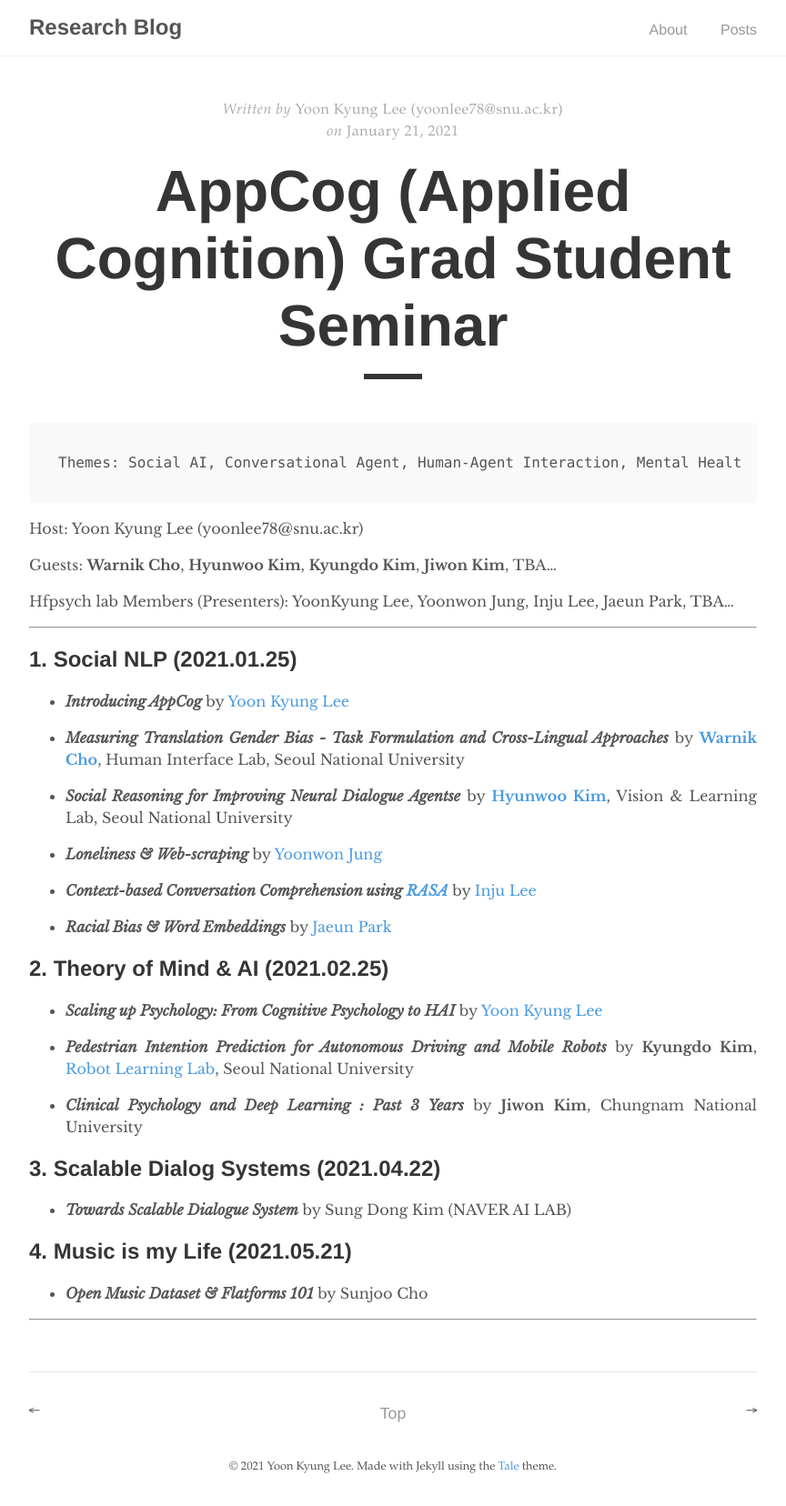
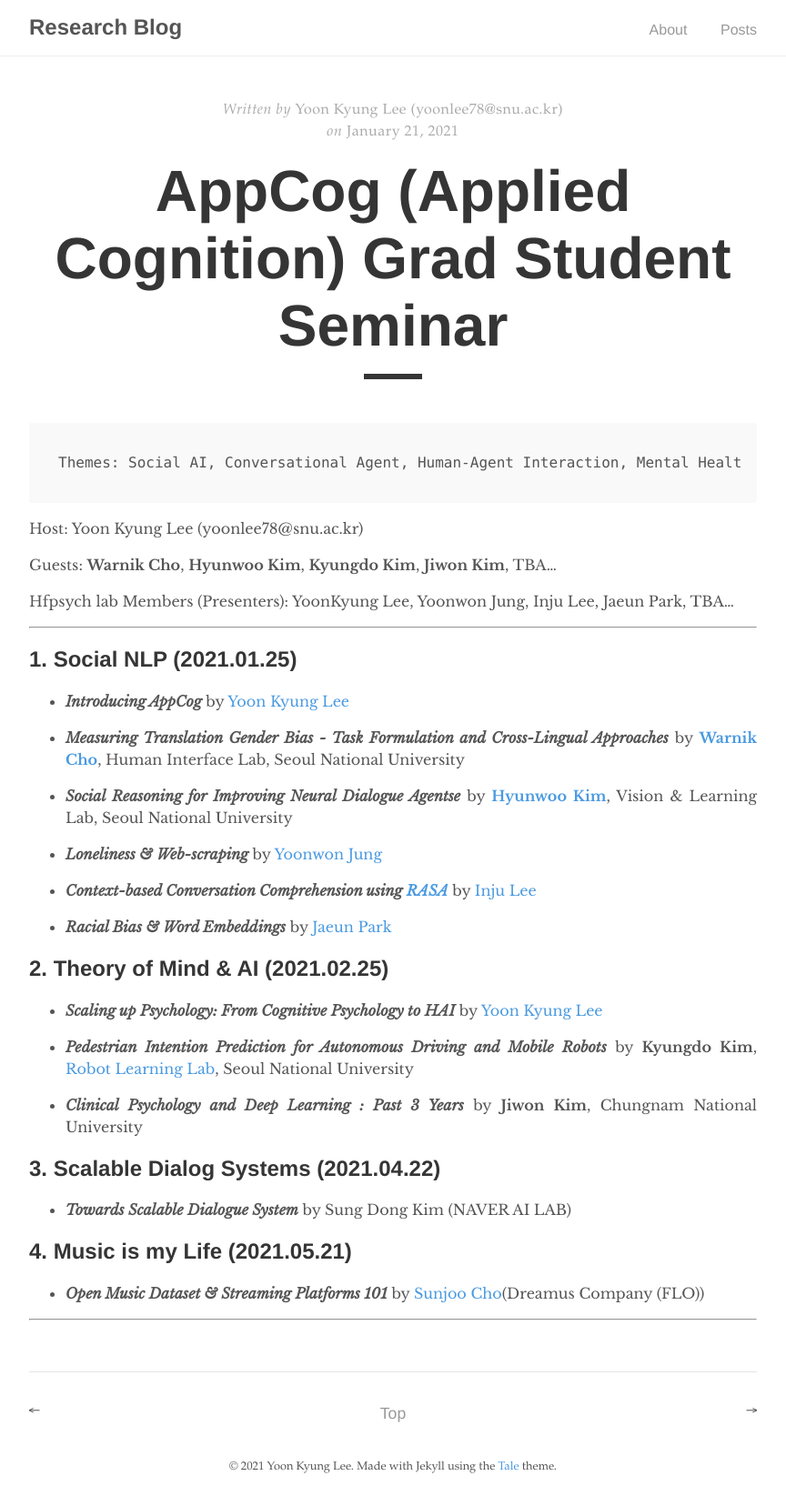
Before and after one commit to humanfactorspsych/blog, a Jekyll site: the page built from _posts/2021-01-21-appcog.md, in a window 1280 px wide. Shown: the whole page at 91% size, without its empty margins (208-1072 px from the left). Built offline with Jekyll 4.4.1, drawn with Linux system fonts in a browser that asks for light colours.

Commit message:
Update 2021-01-21-appcog.md

```diff
--- a/_posts/2021-01-21-appcog.md
+++ b/_posts/2021-01-21-appcog.md
@@ -46,6 +46,6 @@ Hfpsych lab Members (Presenters): YoonKyung Lee, Yoonwon Jung, Inju Lee, Jaeun P
 
 ## 4. Music is my Life (2021.05.21)
 
-- _**Open Music Dataset & Flatforms 101**_ by Sunjoo Cho
+- _**Open Music Dataset & Streaming Platforms 101**_ by [Sunjoo Cho](https://maily.so/musicdata/about)(Dreamus Company (FLO))
 
 ----
```
